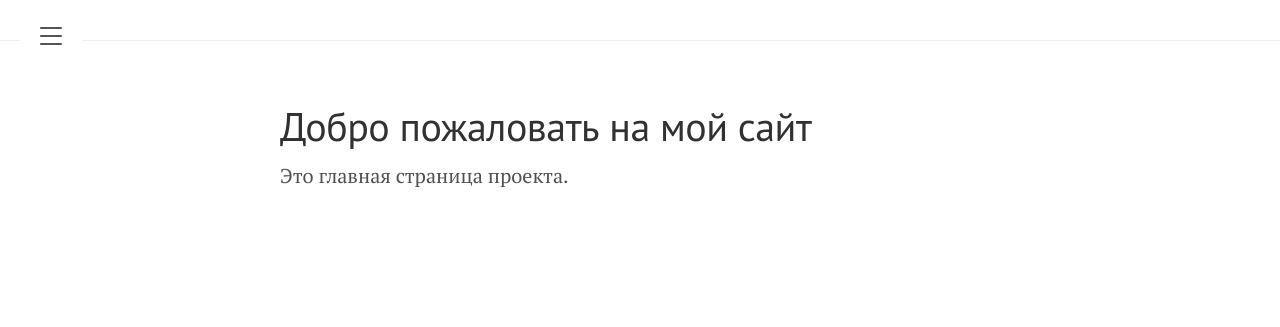
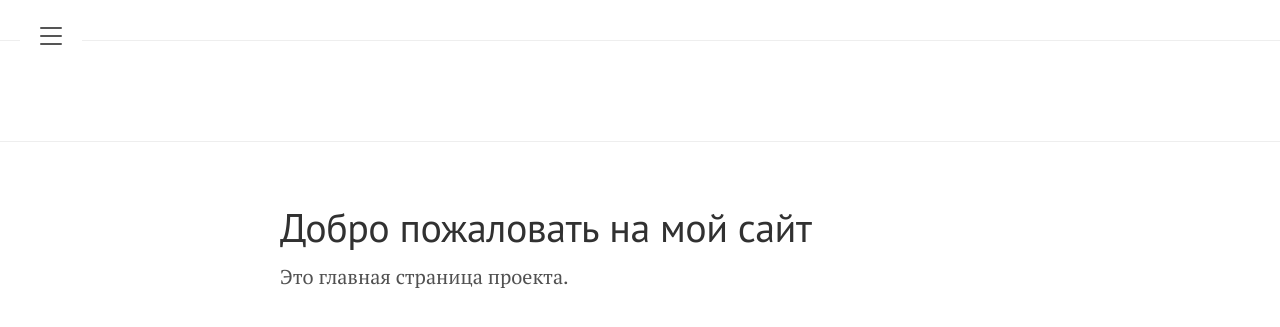
Before and after one commit to Mikrobic/lanyon, a Jekyll site: the page built from pages/index.md, in a window 1280 px wide. Shown: the top 327 px of the page. Built offline with Jekyll 4.4.1, drawn with Linux system fonts in a browser that asks for light colours.

Commit message:
Форматирование файлов

```diff
--- a/_includes/sidebar.html
+++ b/_includes/sidebar.html
@@ -1,5 +1,13 @@
-<!-- Target for toggling the sidebar `.sidebar-checkbox` is for regular
-     styles, `#sidebar-checkbox` for behavior. -->
+<!DOCTYPE html>
+<html lang="en-us">
+
+<head>
+  <!-- Ваши мета-теги -->
+  <link rel="stylesheet" href="{{ '/public/css/lanyon.css' | absolute_url }}">
+</head>
+
+<body class="theme-base-0d">
+  <!-- Target for toggling the sidebar -->
   <input type="checkbox" class="sidebar-checkbox" id="sidebar-checkbox">
 
   <!-- Toggleable sidebar -->
@@ -9,12 +17,12 @@
     </div>
 
     <nav class="sidebar-nav">
-         <!-- Порядок страниц -->
+      <!-- Page order -->
       <a class="sidebar-nav-item" href="{{ site.baseurl }}/for_me/">Обо мне</a>
       <a class="sidebar-nav-item" href="{{ site.baseurl }}/stack/">Стек</a>
       <a class="sidebar-nav-item" href="{{ site.baseurl }}/career/">Карьерный трек</a>
 
-         <!-- Вложенное меню project -->
+      <!-- Nested project menu -->
       <div class="sidebar-nav-group{% if page.url contains '/project/' %} active{% endif %}">
         <a href="javascript:void(0)" class="sidebar-nav-item sidebar-nav-toggle{% if page.url contains '/project/' %} active{% endif %}">
           Проекты
@@ -31,70 +39,21 @@
       </div>
 
       <div class="sidebar-item">
-           <p>
-             &copy; {{ site.time | date: '%Y' }}. Тимакин Сергей.
-           </p>
+        <p>&copy; {{ site.time | date: '%Y' }}. Тимакин Сергей.</p>
       </div>
     </nav>
   </div>
 
-     <style>
-       /* Стили для групп меню */
-       .sidebar-nav-group {
-         position: relative;
-       }
+  <!-- Content wrapper -->
+  <div class="wrap">
+    <div class="masthead">
+      <div class="container">
+        <h3 class="masthead-title"></h3>
+      </div>
+    </div>
 
-       .sidebar-nav-toggle {
-         position: relative;
-         padding-right: 2rem;
-         cursor: pointer;
-       }
 
-       .toggle-icon {
-         position: absolute;
-         right: 1rem;
-         top: 50%;
-         transform: translateY(-50%);
-         width: 1em;
-         height: 1em;
-         fill: currentColor;
-         transition: transform 0.2s;
-       }
-
-       .sidebar-nav-group.active .toggle-icon {
-         transform: translateY(-50%) rotate(180deg);
-       }
-
-       .sidebar-submenu {
-         max-height: 0;
-         overflow: hidden;
-         transition: max-height 0.3s ease;
-         padding-left: 15px;
-       }
-
-       .sidebar-nav-group.active .sidebar-submenu {
-         max-height: 500px;
-       }
-
-       /* Стили для подпунктов */
-       .submenu-item {
-         position: relative;
-         padding-left: 15px !important;
-       }
-
-       .submenu-item::before {
-         content: "*";
-         position: absolute;
-         left: 0;
-         color: #268bd2;
-       }
-
-       .sidebar-nav-toggle,
-       .sidebar-nav-toggle:hover {
-         color: inherit;
-         text-decoration: none;
-       }
-     </style>
+  <label for="sidebar-checkbox" class="sidebar-toggle"></label>
 
   <script>
   (function(document) {
```
Also changed, not shown: other parts of _includes/sidebar.html (+6 -6 lines). Lines whose indentation alone changed are shown as unchanged.
